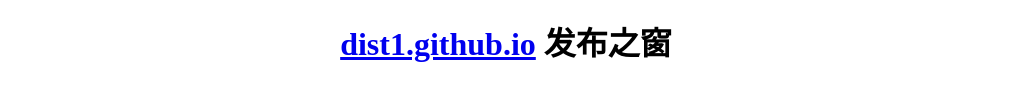
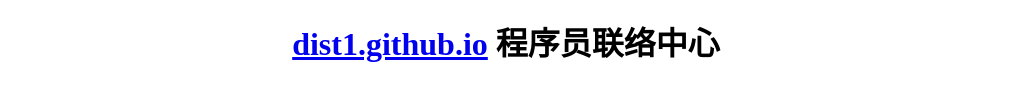
Before and after one commit to HWP-ai/dist1.github.io, a plain HTML site: page index.html in a window 1280 px wide. Shown: the part 472-572 px from the top of the page, without its empty margins (134-1145 px from the left). Drawn offline with Linux system fonts and the light colour scheme.

Commit message:
update index.html

```diff
--- a/index.html
+++ b/index.html
@@ -2,7 +2,7 @@
 <html>
   <head>
     <meta charset="UTF8">
-    <title>dist1.github.io 发布之窗</title>
+    <title>dist1.github.io 程序员联络中心</title>
     <style>
 
       .page{
@@ -126,7 +126,7 @@
 
 	</table>
 
-	<h1 class="logo"><a href="htttps://dist1.github.io">dist1.github.io</a> 发布之窗 </h1>
+	<h1 class="logo"><a href="htttps://dist1.github.io">dist1.github.io</a> 程序员联络中心 </h1>
 
       </div>
 
```
